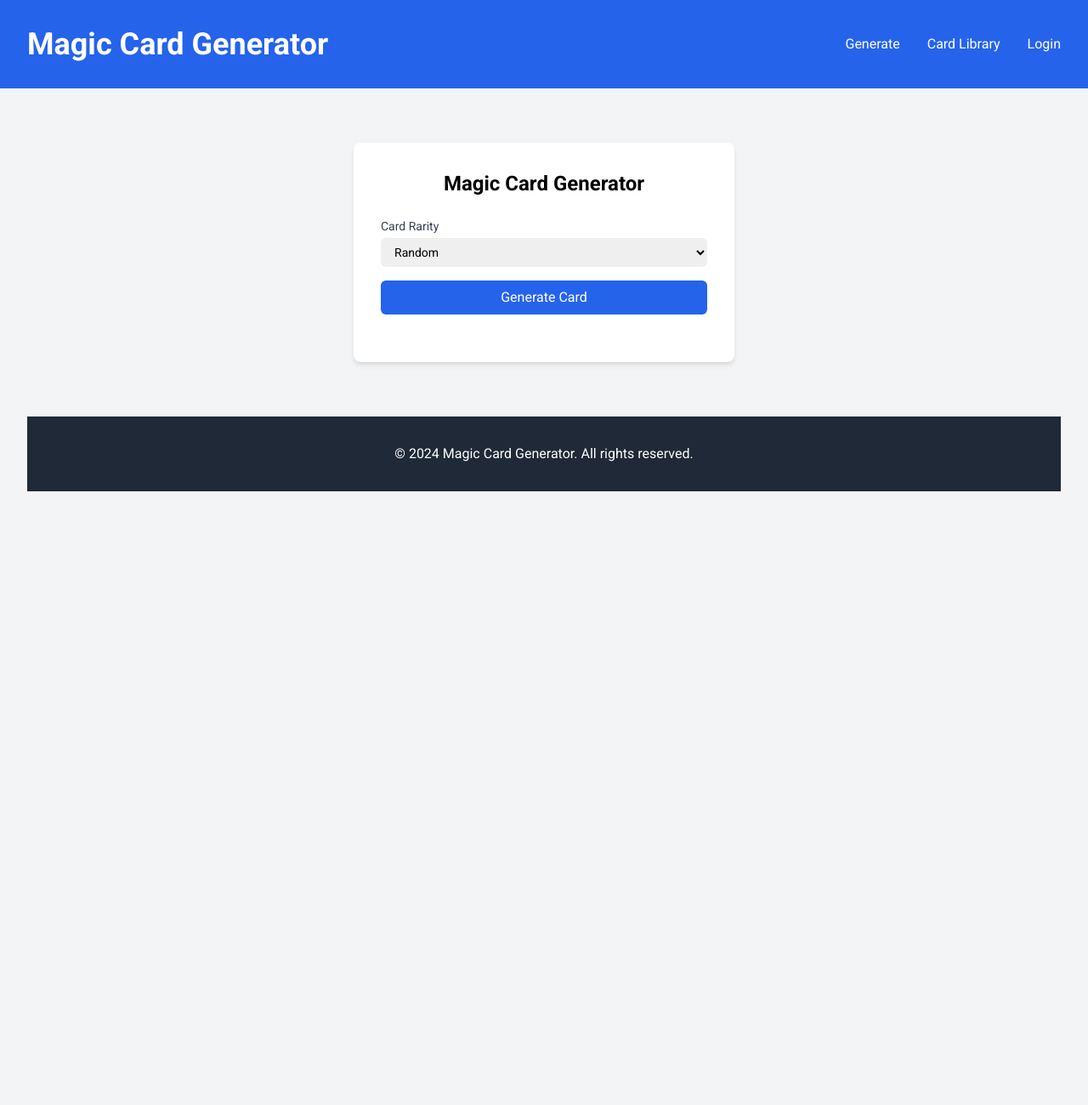
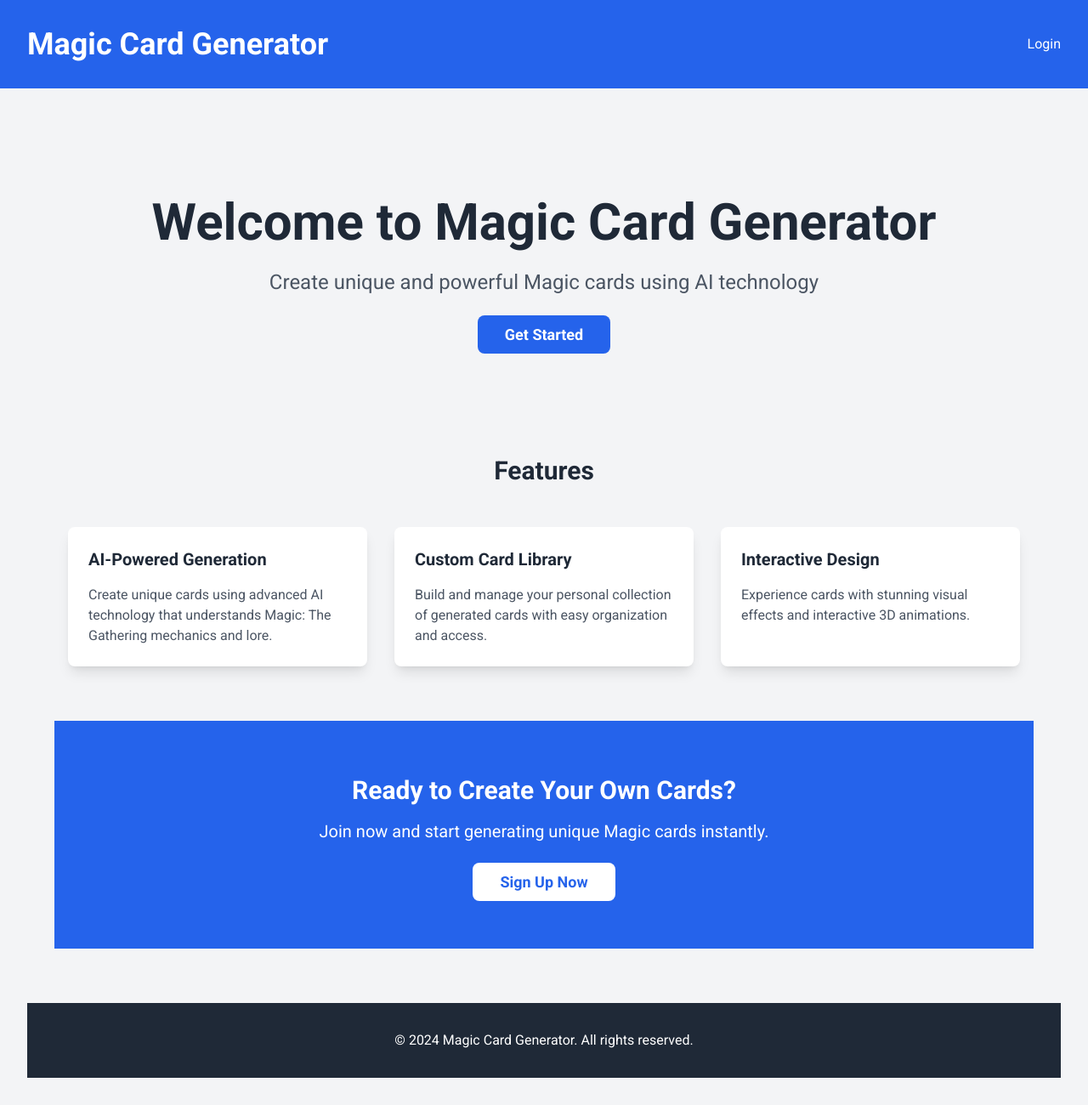
Before and after one commit to CardSorting/untitled-folder-8, a FastAPI app: page / in a window 1280 px wide. Shown: the whole page at 85% size. Before the commit the page ends 578 px from the top, so only its background shows below. Run offline with FastAPI, Linux system fonts and the light colour scheme; some libraries are stand-ins or nearby versions.

Commit message:
fixed_firebase_auth

```diff
--- a/main.py
+++ b/main.py
@@ -133,8 +133,13 @@ async def get_current_user(request: Request, db: Session = Depends(get_db)):
         return None
 
 @app.get("/", response_class=HTMLResponse)
-async def read_root(request: Request, context: dict = Depends(get_template_context)):
-    """Render the main page for card generation."""
+async def landing_page(request: Request, context: dict = Depends(get_template_context)):
+    """Render the landing page."""
+    return templates.TemplateResponse("landing.html", context)
+
+@app.get("/generate", response_class=HTMLResponse)
+async def generate_page(request: Request, context: dict = Depends(get_template_context)):
+    """Render the card generation page."""
     return templates.TemplateResponse("index.html", context)
 
 @app.get("/auth", response_class=HTMLResponse)
--- a/static/js/card-effects.js
+++ b/static/js/card-effects.js
@@ -1,24 +1,3 @@
-// Import the functions you need from the SDKs you need
-import { initializeApp } from "firebase/app";
-import { getAnalytics } from "firebase/analytics";
-// TODO: Add SDKs for Firebase products that you want to use
-// https://firebase.google.com/docs/web/setup#available-libraries
-
-// Your web app's Firebase configuration
-// For Firebase JS SDK v7.20.0 and later, measurementId is optional
-const firebaseConfig = {
-  apiKey: "AIzaSyBcnTJ78jJheHqF8HPe2FpszbWWRGL6bTA",
-  authDomain: "playmoretcg-774b1.firebaseapp.com",
-  projectId: "playmoretcg-774b1",
-  storageBucket: "playmoretcg-774b1.firebasestorage.app",
-  messagingSenderId: "849366628304",
-  appId: "1:849366628304:web:cd95ad77317f478417ebd5",
-  measurementId: "G-1JJVYSS2VQ"
-};
-
-// Initialize Firebase
-const app = initializeApp(firebaseConfig);
-const analytics = getAnalytics(app);
 class MTGCard3DTiltEffect {
     constructor(cardElement, isLightbox = false) {
         console.log('Initializing MTGCard3DTiltEffect', isLightbox ? 'for lightbox' : 'for card');
--- a/templates/base.html
+++ b/templates/base.html
@@ -65,24 +65,57 @@
         function generateBoundary() {
             return 'WebKitFormBoundary' + Math.random().toString(36).substring(2);
         }
-    </script>
-    <script>
-      // Initialize Firebase Auth
+
+        // Firebase Auth Management
+        function handleLogout() {
+            firebase.auth().signOut().then(() => {
+                localStorage.removeItem('firebaseToken');
+                window.location.href = '/';
+            }).catch((error) => {
+                console.error('Logout error:', error);
+                alert('Failed to log out');
+            });
+        }
+
+        function updateAuthUI(user) {
+            const loginButton = document.querySelector('.auth-login');
+            const logoutButton = document.querySelector('.auth-logout');
+            const authRequiredElements = document.querySelectorAll('.auth-required');
+
+            if (user) {
+                loginButton.classList.add('hidden');
+                logoutButton.classList.remove('hidden');
+                authRequiredElements.forEach(el => el.classList.remove('hidden'));
+            } else {
+                loginButton.classList.remove('hidden');
+                logoutButton.classList.add('hidden');
+                authRequiredElements.forEach(el => el.classList.add('hidden'));
+            }
+        }
+
+        // Protected routes that require authentication
+        const protectedRoutes = ['/generate', '/cards'];
+
         document.addEventListener('DOMContentLoaded', function() {
             const auth = firebase.auth();
 
             // Listen for auth state changes
             auth.onAuthStateChanged(function(user) {
-          if (user && !window.location.pathname.includes('/auth')) {
-            // User is signed in and not on auth page
+                updateAuthUI(user);
+
+                if (user) {
+                    // User is signed in
                     user.getIdToken().then(function(token) {
-              // Store the token for API requests
                         localStorage.setItem('firebaseToken', token);
                     });
-          } else if (!user && !window.location.pathname.includes('/auth')) {
-            // User is signed out and not on auth page
+                } else {
+                    // User is signed out
                     localStorage.removeItem('firebaseToken');
+                    // Only redirect to auth if trying to access protected routes
+                    const currentPath = window.location.pathname;
+                    if (protectedRoutes.some(route => currentPath.startsWith(route))) {
                         window.location.href = '/auth';
+                    }
                 }
             });
         });
@@ -94,9 +127,12 @@
         <div class="container mx-auto flex justify-between items-center">
             <a href="/" class="text-2xl font-bold md:text-3xl lg:text-4xl">Magic Card Generator</a>
             <div class="flex items-center space-x-4 md:space-x-6 lg:space-x-8">
-                <a href="/" class="hover:text-blue-200">Generate</a>
-                <a href="/cards" class="hover:text-blue-200">Card Library</a>
-                <a href="/auth" class="hover:text-blue-200">Login</a>
+                <!-- Auth-required links -->
+                <a href="/generate" class="hover:text-blue-200 auth-required hidden">Generate</a>
+                <a href="/cards" class="hover:text-blue-200 auth-required hidden">Card Library</a>
+                <!-- Auth links -->
+                <a href="/auth" class="hover:text-blue-200 auth-login">Login</a>
+                <button class="hover:text-blue-200 auth-logout hidden" onclick="handleLogout()">Logout</button>
             </div>
         </div>
     </nav>
--- /dev/null
+++ b/templates/landing.html
@@ -0,0 +1,55 @@
+{% extends "base.html" %}
+
+{% block content %}
+<div class="min-h-screen">
+    <!-- Hero Section -->
+    <div class="text-center py-16 px-4">
+        <h1 class="text-4xl md:text-5xl lg:text-6xl font-bold text-gray-800 mb-6">
+            Welcome to Magic Card Generator
+        </h1>
+        <p class="text-xl md:text-2xl text-gray-600 mb-8">
+            Create unique and powerful Magic cards using AI technology
+        </p>
+        <a href="/auth" class="bg-blue-600 text-white px-8 py-3 rounded-lg text-lg font-semibold hover:bg-blue-700 transition-colors">
+            Get Started
+        </a>
+    </div>
+
+    <!-- Features Section -->
+    <div class="max-w-7xl mx-auto px-4 py-16">
+        <h2 class="text-3xl font-bold text-center text-gray-800 mb-12">Features</h2>
+        <div class="grid grid-cols-1 md:grid-cols-3 gap-8">
+            <!-- Feature 1 -->
+            <div class="bg-white p-6 rounded-lg shadow-lg">
+                <h3 class="text-xl font-semibold text-gray-800 mb-4">AI-Powered Generation</h3>
+                <p class="text-gray-600">
+                    Create unique cards using advanced AI technology that understands Magic: The Gathering mechanics and lore.
+                </p>
+            </div>
+            <!-- Feature 2 -->
+            <div class="bg-white p-6 rounded-lg shadow-lg">
+                <h3 class="text-xl font-semibold text-gray-800 mb-4">Custom Card Library</h3>
+                <p class="text-gray-600">
+                    Build and manage your personal collection of generated cards with easy organization and access.
+                </p>
+            </div>
+            <!-- Feature 3 -->
+            <div class="bg-white p-6 rounded-lg shadow-lg">
+                <h3 class="text-xl font-semibold text-gray-800 mb-4">Interactive Design</h3>
+                <p class="text-gray-600">
+                    Experience cards with stunning visual effects and interactive 3D animations.
+                </p>
+            </div>
+        </div>
+    </div>
+
+    <!-- Call to Action -->
+    <div class="bg-blue-600 text-white text-center py-16 px-4">
+        <h2 class="text-3xl font-bold mb-4">Ready to Create Your Own Cards?</h2>
+        <p class="text-xl mb-8">Join now and start generating unique Magic cards instantly.</p>
+        <a href="/auth" class="bg-white text-blue-600 px-8 py-3 rounded-lg text-lg font-semibold hover:bg-gray-100 transition-colors">
+            Sign Up Now
+        </a>
+    </div>
+</div>
+{% endblock %}
```
Also changed, not shown: templates/auth.html (+11 -11 lines). Lines whose indentation alone changed are shown as unchanged.
